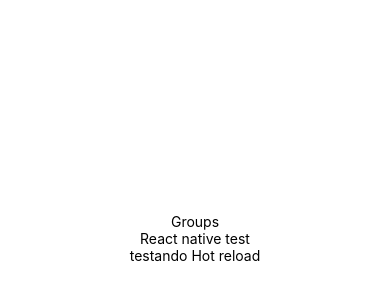
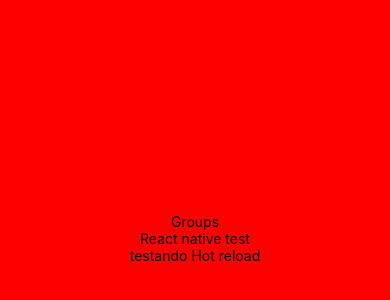
Before and after one commit to MarcosCunhaDev/igniteteams, a React Native app: screen / in a window 390 px wide. Shown: the part 184-484 px from the top of the page. Built offline with nearby package versions, Linux system fonts and the light colour scheme.

Commit message:
Config: Styled Components

```diff
--- a/package.json
+++ b/package.json
@@ -13,7 +13,8 @@
     "expo": "~49.0.15",
     "expo-status-bar": "~1.6.0",
     "react": "18.2.0",
-    "react-native": "0.72.6"
+    "react-native": "0.72.6",
+    "styled-components": "^6.1.7"
   },
   "devDependencies": {
     "@babel/core": "^7.20.0",
--- a/src/screens/Groups/index.tsx
+++ b/src/screens/Groups/index.tsx
@@ -1,21 +1,12 @@
-import { StatusBar } from "expo-status-bar";
-import { StyleSheet, Text, View } from "react-native";
+import { Text } from "react-native";
+import * as S from "./styles";
 
 export function Groups() {
   return (
-    <View style={styles.container}>
+    <S.Container>
       <Text>Groups</Text>
       <Text>React native test</Text>
       <Text>testando Hot reload</Text>
-    </View>
+    </S.Container>
   );
 }
-
-const styles = StyleSheet.create({
-  container: {
-    flex: 1,
-    backgroundColor: "#fff",
-    alignItems: "center",
-    justifyContent: "center",
-  },
-});
--- /dev/null
+++ b/src/screens/Groups/styles.ts
@@ -0,0 +1,8 @@
+import styled from "styled-components/native";
+
+export const Container = styled.View`
+  flex: 1;
+  background-color: red;
+  justify-content: center;
+  align-items: center;
+`;
```
Also changed, not shown: 1 other file (tests, documents, lock files or other folders).
